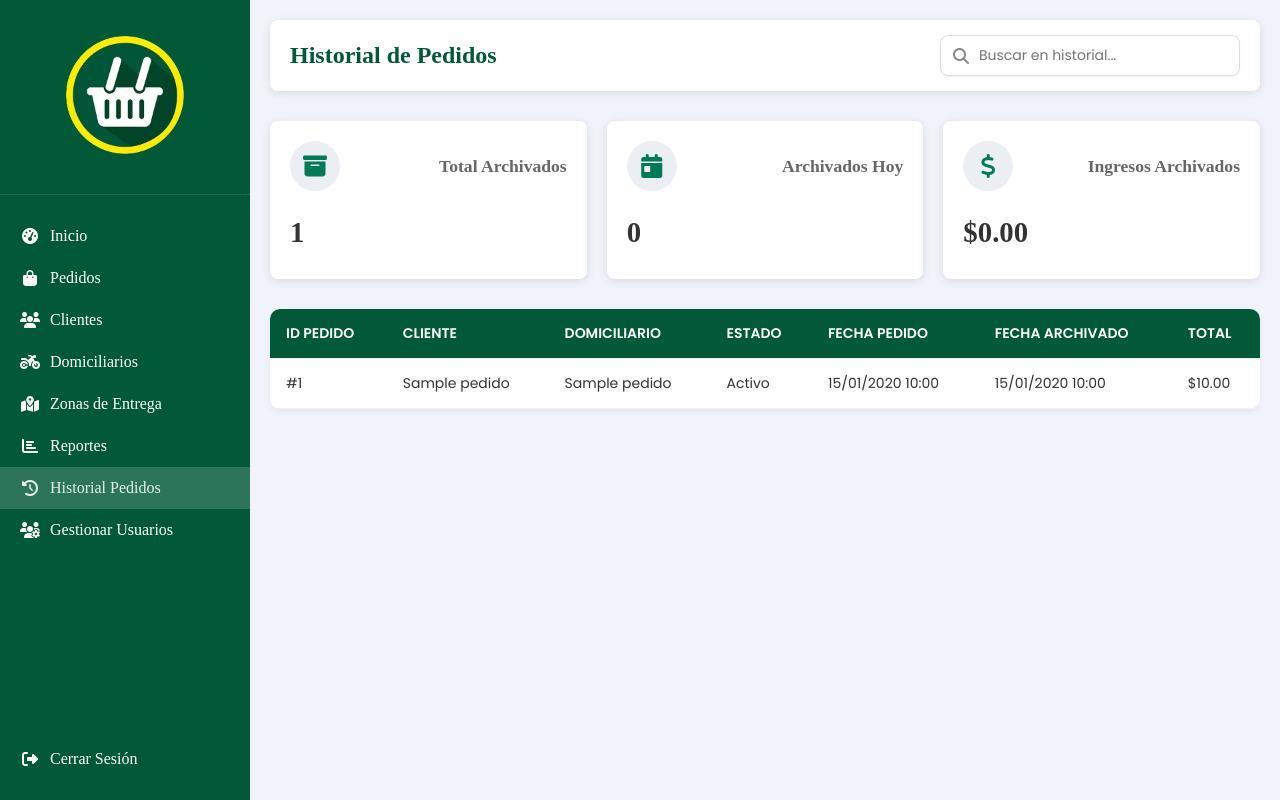
After one commit to santiagoGC-lab/SM_Domicilios, a PHP site: page /historial_pedidos.php in a window 1280 px wide. The commit adds this page. Run offline with PHP 8.4, Linux system fonts and the light colour scheme; a user stored in the database is signed in; tables that the repository leaves empty or names only in its code hold one stand-in row (values such as "Sample post").

Commit message:
Actualización en la gestión de pedidos para excluir aquellos archivados en las consultas. Se mejoró la conexión a la base de datos para soportar UTF-8 y se añadió un nuevo enlace al historial de pedidos en la interfaz. Se optimizaron las consultas para contar y mostrar pedidos pendientes y entregados solo si no han sido movidos al histórico.

```diff
--- /dev/null
+++ b/vistas/historial_pedidos.php
@@ -0,0 +1,199 @@
+<?php
+require_once '../servicios/verificar_permisos.php';
+verificarAcceso('pedidos');
+
+// Conexión a la base de datos
+try {
+    $pdo = new PDO("mysql:host=localhost;dbname=sm_domicilios;charset=utf8mb4", "root", "root");
+    $pdo->setAttribute(PDO::ATTR_ERRMODE, PDO::ERRMODE_EXCEPTION);
+} catch (PDOException $e) {
+    die("Error de conexión: " . $e->getMessage());
+}
+
+// Obtener datos para las tarjetas del tablero
+$totalArchived = $pdo->query("SELECT COUNT(*) FROM historico_pedidos")->fetchColumn();
+$archivedToday = $pdo->query("SELECT COUNT(*) FROM historico_pedidos WHERE DATE(fecha_completado) = CURDATE()")->fetchColumn();
+$revenueArchived = $pdo->query("SELECT SUM(total) FROM historico_pedidos WHERE estado = 'entregado'")->fetchColumn() ?? 0.00;
+
+// Obtener pedidos archivados
+$stmt = $pdo->query("
+    SELECT hp.id_historico, hp.id_pedido_original, hp.cliente_nombre, hp.domiciliario_nombre, hp.estado,
+           hp.fecha_pedido, hp.fecha_completado, hp.cantidad_paquetes, hp.total, hp.tiempo_estimado
+    FROM historico_pedidos hp
+    ORDER BY hp.fecha_completado DESC
+    LIMIT 10
+");
+$archivedOrders = $stmt->fetchAll(PDO::FETCH_ASSOC);
+?>
+
+<!DOCTYPE html>
+<html lang="es">
+<head>
+    <meta charset="UTF-8">
+    <meta name="viewport" content="width=device-width, initial-scale=1.0">
+    <title>SM - Historial de Pedidos</title>
+    <link rel="shortcut icon" href="../componentes/img/logo2.png" />
+    <link rel="stylesheet" href="../componentes/dashboard.css">
+    <link rel="stylesheet" href="../componentes/pedidos.css">
+    <link rel="preconnect" href="https://fonts.googleapis.com">
+    <link rel="preconnect" href="https://fonts.gstatic.com" crossorigin>
+    <link href="https://fonts.googleapis.com/css2?family=Poppins:wght@300;400;500;600&display=swap" rel="stylesheet">
+    <link rel="stylesheet" href="https://cdnjs.cloudflare.com/ajax/libs/font-awesome/6.4.0/css/all.min.css">
+</head>
+<body>
+    <div class="sidebar" id="sidebar">
+        <div class="sidebar-header">
+            <img src="../componentes/img/logo2.png" alt="Logo" />
+        </div>
+        <div class="sidebar-menu">
+            <?php if (tienePermiso('dashboard')): ?>
+            <a href="dashboard.php" class="menu-item"><i class="fas fa-tachometer-alt"></i><span class="menu-text">Inicio</span></a>
+            <?php endif; ?>
+            <a href="pedidos.php" class="menu-item"><i class="fas fa-shopping-bag"></i><span class="menu-text">Pedidos</span></a>
+            <a href="clientes.php" class="menu-item"><i class="fas fa-users"></i><span class="menu-text">Clientes</span></a>
+            <?php if (tienePermiso('domiciliarios')): ?>
+            <a href="domiciliarios.php" class="menu-item"><i class="fas fa-motorcycle"></i><span class="menu-text">Domiciliarios</span></a>
+            <?php endif; ?>
+            <?php if (tienePermiso('zonas')): ?>
+            <a href="zonas.php" class="menu-item"><i class="fas fa-map-marked-alt"></i><span class="menu-text">Zonas de Entrega</span></a>
+            <?php endif; ?>
+            <a href="reportes.php" class="menu-item"><i class="fas fa-chart-bar"></i><span class="menu-text">Reportes</span></a>
+            <a href="historial_pedidos.php" class="menu-item active"><i class="fas fa-history"></i><span class="menu-text">Historial Pedidos</span></a>
+            <?php if (esAdmin()): ?>
+            <a href="tabla_usuarios.php" class="menu-item"><i class="fas fa-users-cog"></i><span class="menu-text">Gestionar Usuarios</span></a>
+            <?php endif; ?>
+            <a href="../servicios/cerrar_sesion.php" class="menu-cerrar"><i class="fas fa-sign-out-alt"></i><span class="menu-text">Cerrar Sesión</span></a>
+        </div>
+    </div>
+
+    <div class="main-content">
+        <div class="header">
+            <div class="header-left">
+                <h2>Historial de Pedidos</h2>
+            </div>
+            <div class="search-bar">
+                <i class="fas fa-search"></i>
+                <input type="text" placeholder="Buscar en historial..." id="searchInput">
+            </div>
+        </div>
+
+        <div class="dashboard-cards">
+            <div class="card">
+                <div class="card-header">
+                    <div class="card-icon"><i class="fas fa-archive"></i></div>
+                    <h3 class="card-title">Total Archivados</h3>
+                </div>
+                <div class="card-value"><?php echo $totalArchived; ?></div>
+            </div>
+            <div class="card">
+                <div class="card-header">
+                    <div class="card-icon"><i class="fas fa-calendar-day"></i></div>
+                    <h3 class="card-title">Archivados Hoy</h3>
+                </div>
+                <div class="card-value"><?php echo $archivedToday; ?></div>
+            </div>
+            <div class="card">
+                <div class="card-header">
+                    <div class="card-icon"><i class="fas fa-dollar-sign"></i></div>
+                    <h3 class="card-title">Ingresos Archivados</h3>
+                </div>
+                <div class="card-value">$<?php echo number_format($revenueArchived, 2); ?></div>
+            </div>
+        </div>
+
+        <div class="recent-activity">
+            <div class="orders-table">
+                <table>
+                    <thead>
+                        <tr>
+                            <th>ID Pedido</th>
+                            <th>Cliente</th>
+                            <th>Domiciliario</th>
+                            <th>Estado</th>
+                            <th>Fecha Pedido</th>
+                            <th>Fecha Archivado</th>
+                            <th>Total</th>
+                        </tr>
+                    </thead>
+                    <tbody>
+                        <?php foreach ($archivedOrders as $pedido): ?>
+                            <tr>
+                                <td>#<?php echo $pedido['id_pedido_original']; ?></td>
+                                <td><?php echo htmlspecialchars($pedido['cliente_nombre']); ?></td>
+                                <td><?php echo htmlspecialchars($pedido['domiciliario_nombre'] ?? 'No asignado'); ?></td>
+                                <td><span class="estado-<?php echo strtolower($pedido['estado']); ?> estado"><?php echo ucfirst($pedido['estado']); ?></span></td>
+                                <td><?php echo date('d/m/Y H:i', strtotime($pedido['fecha_pedido'])); ?></td>
+                                <td><?php echo date('d/m/Y H:i', strtotime($pedido['fecha_completado'])); ?></td>
+                                <td>$<?php echo number_format($pedido['total'], 2); ?></td>
+                            </tr>
+                        <?php endforeach; ?>
+                    </tbody>
+                </table>
+            </div>
+        </div>
+    </div>
+
+    <script>
+        function buscarHistorial() {
+            const searchInput = document.getElementById('searchInput').value;
+            fetch('../servicios/buscar_historial_pedidos.php', {
+                method: 'POST',
+                headers: {
+                    'Content-Type': 'application/x-www-form-urlencoded'
+                },
+                body: 'query=' + encodeURIComponent(searchInput)
+            })
+            .then(response => {
+                if (!response.ok) {
+                    throw new Error('Error en la solicitud: ' + response.status);
+                }
+                return response.json();
+            })
+            .then(data => {
+                if (data.error) {
+                    throw new Error(data.error);
+                }
+                const tbody = document.querySelector('.orders-table tbody');
+                tbody.innerHTML = '';
+                data.forEach(order => {
+                    const tr = document.createElement('tr');
+                    tr.innerHTML = `
+                        <td>#${order.id_pedido_original}</td>
+                        <td>${order.cliente_nombre}</td>
+                        <td>${order.domiciliario_nombre || 'No asignado'}</td>
+                        <td><span class="estado-${order.estado.toLowerCase()} estado">${order.estado.charAt(0).toUpperCase() + order.estado.slice(1)}</span></td>
+                        <td>${new Date(order.fecha_pedido).toLocaleString('es-ES', { dateStyle: 'short', timeStyle: 'short' })}</td>
+                        <td>${new Date(order.fecha_completado).toLocaleString('es-ES', { dateStyle: 'short', timeStyle: 'short' })}</td>
+                        <td>$${parseFloat(order.total).toFixed(2)}</td>
+                    `;
+                    tbody.appendChild(tr);
+                });
+            })
+            .catch(error => {
+                console.error('Error:', error);
+                alert('Error al buscar historial: ' + error.message);
+            });
+        }
+
+        // Agregar evento de búsqueda en tiempo real
+        document.getElementById('searchInput').addEventListener('input', function() {
+            buscarHistorial();
+        });
+
+        // Manejo global de errores de sesión
+        (function() {
+            const originalFetch = window.fetch;
+            window.fetch = function() {
+                return originalFetch.apply(this, arguments).then(response => {
+                    if (response.status === 401) {
+                        alert('Sesión expirada. Por favor, inicia sesión nuevamente.');
+                        window.location.href = '../login.html';
+                        return Promise.reject('Sesión expirada');
+                    }
+                    return response;
+                });
+            };
+        })();
+    </script>
+</body>
+</html>
```
Also changed, not shown: servicios/archivar_pedidos_automatico.php (added, +75 -0 lines), servicios/buscar_historial_pedidos.php (added, +45 -0 lines), servicios/buscar_pedido.php (+5 -3 lines), servicios/mover_pedido_historial.php (added, +88 -0 lines), vistas/pedidos.php (+40 -24 lines).
